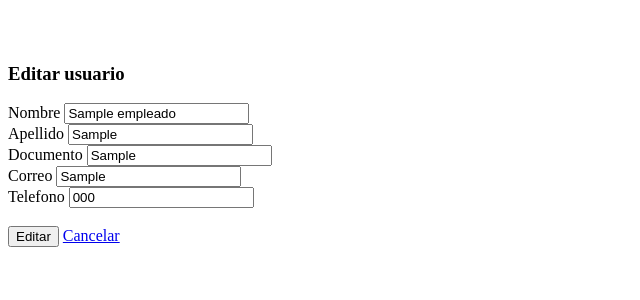
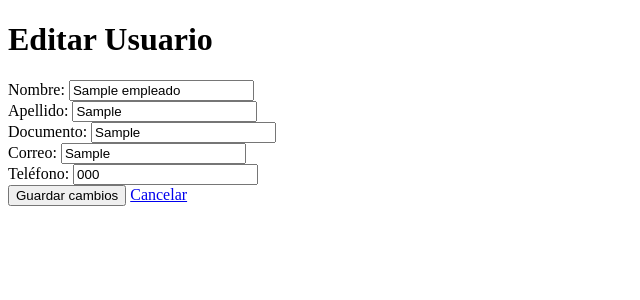
Before and after one commit to brayan098/Grupal_proyecto, a PHP site: page /views/editar_usuario.php?id=1 in a window 1280 px wide. Shown: the top 300 px of the page, without its empty margins (0-640 px from the left). Run offline with PHP 8.4, Linux system fonts and the light colour scheme; the visitor is signed in with stand-in values (Sample User, id 1); tables that the repository leaves empty or names only in its code hold one stand-in row (values such as "Sample post").

Commit message:
terminando funcionalidad del proyecto

```diff
--- a/views/editar_usuario.php
+++ b/views/editar_usuario.php
@@ -1,94 +1,82 @@
 <?php
-require_once("../conexionbd.php");
+session_start();
 
-$id = isset($_GET['id']) ? $_GET['id'] : '';
+if (!isset($_SESSION['rol'])) {
+    header('location: login.php');
+} else {
+    if ($_SESSION['rol'] != 1) {
+        header('location: login.php');
+    }
+}
 
-if (!empty($id)) {
+if (isset($_GET['id'])) {
+    $id_empleado = $_GET['id'];
+
     $conexion = mysqli_connect("localhost", "root", "", "empleado_rol");
 
     if (!$conexion) {
         die("Error en la conexión: " . mysqli_connect_error());
     }
 
-    $id = mysqli_real_escape_string($conexion, $id);
-    $consulta = "SELECT * FROM empleado WHERE id_empleado = $id";
+    $consulta = "SELECT * FROM empleado WHERE id_empleado = '$id_empleado'";
     $resultado = mysqli_query($conexion, $consulta);
 
-    if ($resultado) {
-        $usuario = mysqli_fetch_assoc($resultado);
+    if ($resultado->num_rows > 0) {
+        $fila = mysqli_fetch_assoc($resultado);
+        $nombre_empleado = $fila['nombre_empleado'];
+        $apellido_empleado = $fila['apellido_empleado'];
+        $documento_empleado = $fila['documento_empleado'];
+        $correo_empleado = $fila['correo_empleado'];
+        $telefono_empleado = $fila['telefono_empleado'];
     } else {
-        die("Error al ejecutar la consulta: " . mysqli_error($conexion));
+        echo "No se encontró el empleado con ID: $id_empleado";
+        exit();
     }
 
     mysqli_close($conexion);
 } else {
-    die("ID de usuario no proporcionado");
+    echo "No se proporcionó un ID de empleado válido";
+    exit();
 }
 ?>
 
-
 <!DOCTYPE html>
-<html lang="es">
+<html lang="en">
 
 <head>
     <meta charset="UTF-8">
-    <meta http-equiv="X-UA-Compatible" content="IE=edge">
     <meta name="viewport" content="width=device-width, initial-scale=1.0">
-    <title>Registros</title>
-    <link rel="stylesheet" href="/css/estilos.css">
+    <title>Editar Usuario</title>
 </head>
 
 <body>
+    <h1>Editar Usuario</h1>
+    <form action="../includes/funciones.php" method="post">
+        <input type="hidden" name="accion" value="editar_registro">
+        <input type="hidden" name="id_empleado" value="<?php echo $id_empleado; ?>">
 
+        <label for="nombre_empleado">Nombre:</label>
+        <input type="text" name="nombre_empleado" value="<?php echo $nombre_empleado; ?>" required>
+        <br>
 
-    <form action="../includes/funciones.php" method="POST">
-            <div class="container">
-                <br>
-                <br>
-                <h3 class="text-center">Editar usuario</h3>
-                <div class="form-group">
-                    <label for="nombre_empleado" class="form-label">Nombre </label>
-                    <input type="text" id="nombre_empleado" name="nombre_empleado" class="form-control" value="<?php echo $usuario['nombre_empleado']; ?>" required>
-                </div>
-                <div class="form-group">
-                    <label for="apellido_empleado" class="form-label">Apellido </label>
-                    <input type="text" id="apellido_empleado" name="apellido_empleado" class="form-control" value="<?php echo $usuario['apellido_empleado']; ?>" required>
-                </div>
-                <div class="form-group">
-                    <label for="documento_empleado" class="form-label">Documento </label>
-                    <input type="text" id="documento_empleado" name="documento_empleado" class="form-control" value="<?php echo $usuario['documento_empleado']; ?>" required>
-                </div>
-                <div class="form-group">
-                    <label for="correo_empleado">Correo</label>
-                    <input type="email" name="correo_empleado" id="correo_empleado" class="form-control" placeholder="" value="<?php echo $usuario['correo_empleado']; ?>">
-                </div>
-                <div class="form-group">
-                    <label for="telefono_empleado" class="form-label">Telefono </label>
-                    <input type="tel" id="telefono_empleado" name="telefono_empleado" class="form-control" value="<?php echo $usuario['telefono_empleado']; ?>" required>
+        <label for="apellido_empleado">Apellido:</label>
+        <input type="text" name="apellido_empleado" value="<?php echo $apellido_empleado; ?>" required>
+        <br>
 
-                </div>
+        <label for="documento_empleado">Documento:</label>
+        <input type="text" name="documento_empleado" value="<?php echo $documento_empleado; ?>" required>
+        <br>
 
-                <input type="hidden" name="accion" value="editar_empleado">
+        <label for="correo_empleado">Correo:</label>
+        <input type="email" name="correo_empleado" value="<?php echo $correo_empleado; ?>" required>
+        <br>
 
-                    <input type="hidden" name="id" value="<?php echo $id; ?>">
-                </div>
+        <label for="telefono_empleado">Teléfono:</label>
+        <input type="tel" name="telefono_empleado" value="<?php echo $telefono_empleado; ?>" required>
+        <br>
 
-
-                <br>
-
-                <div class="mb-3">
-
-                    <button type="submit" class="btn btn-success">Editar</button>
-                    <a href="../administrador.php" class="btn btn-danger">Cancelar</a>
-
-                </div>
-            </div>
-        </div>
-
-    </form>
-    </div>
-    </div>
-
+        <input type="submit" value="Guardar cambios">
+        <a href="../administrador.php">Cancelar</a>
     </form>
 </body>
 
```
Also changed, not shown: lector.php (+53 -0 lines).
